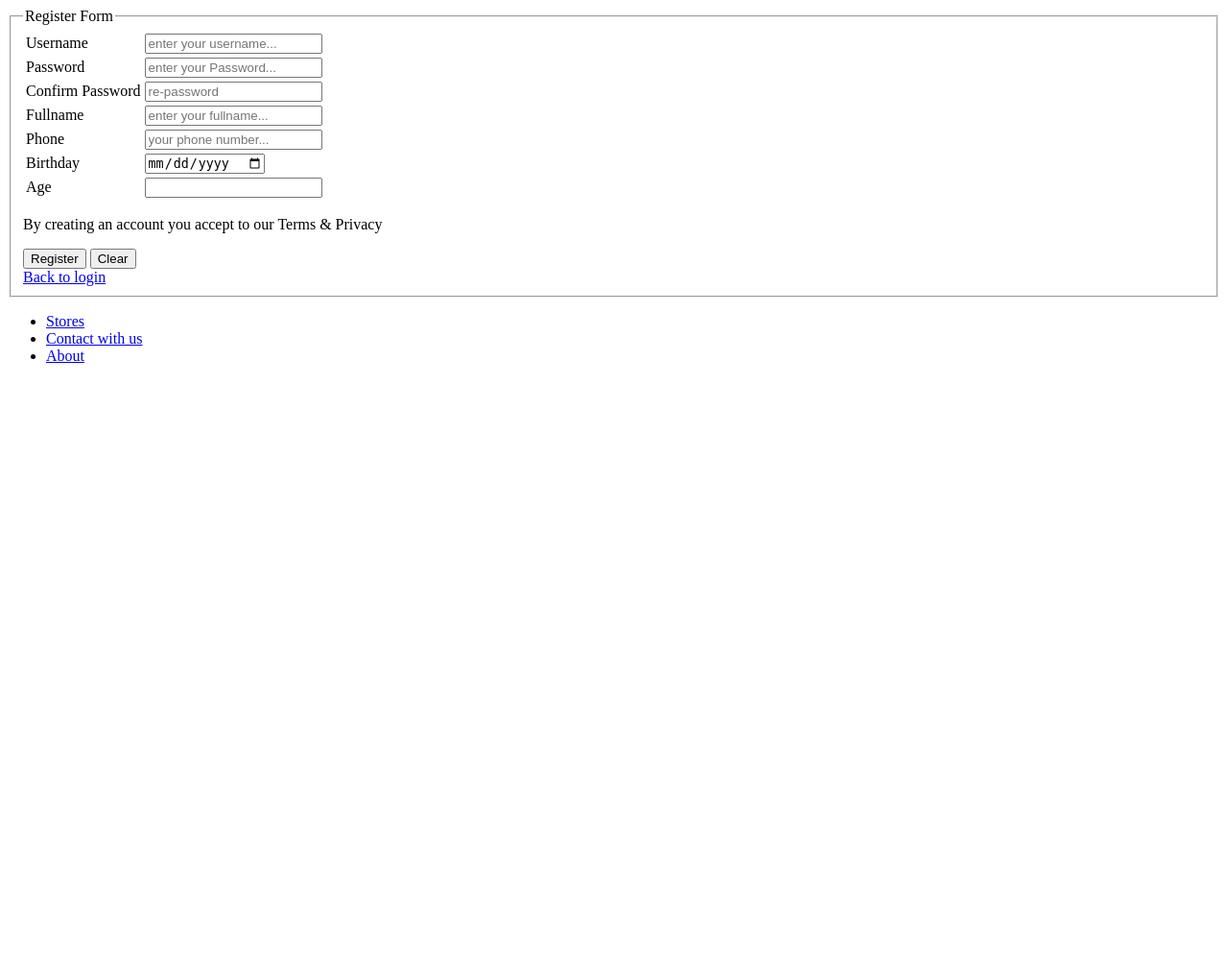
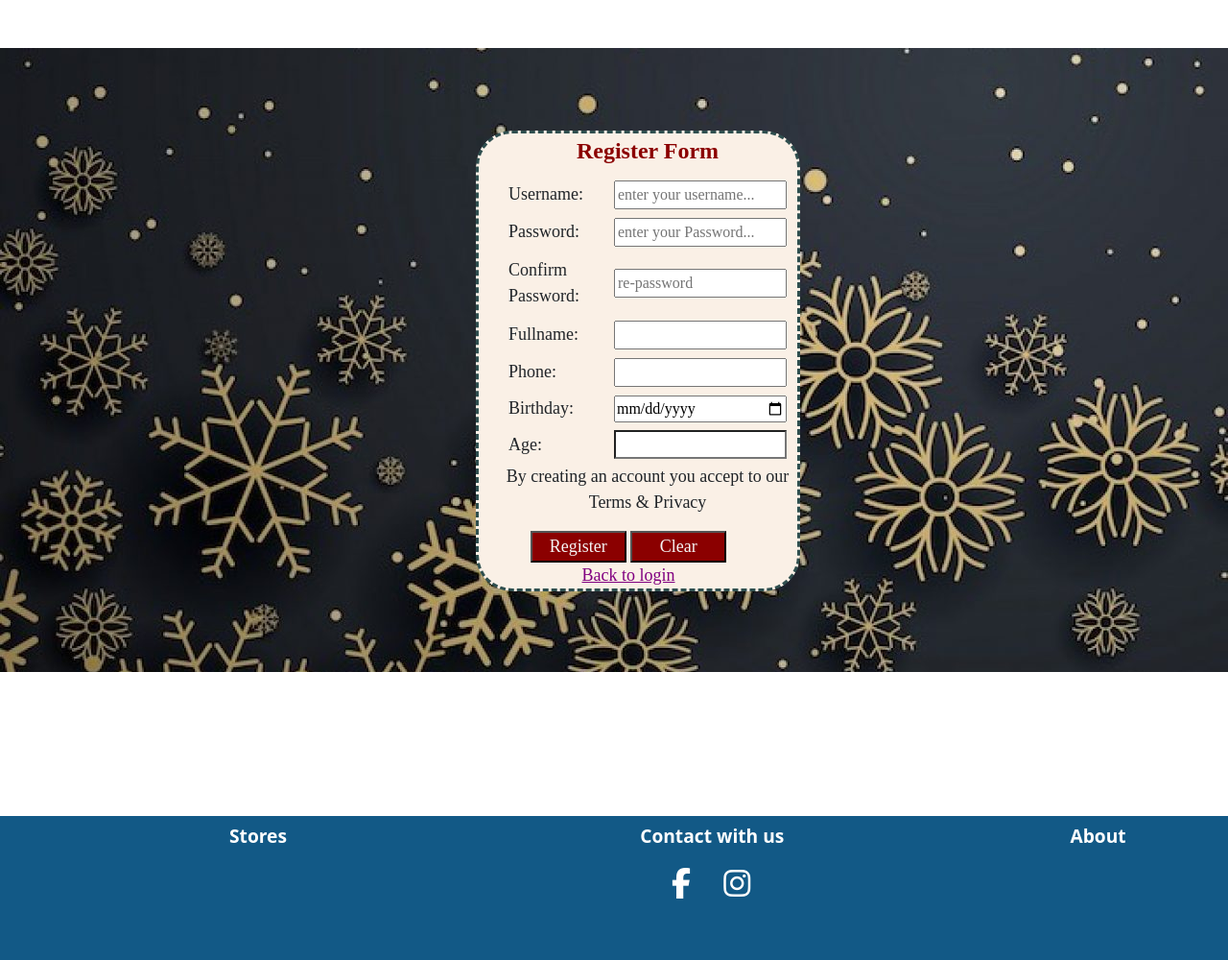
Before and after one commit to DDLine237/ChaoDDLine, a PHP site: page /html/register.html in a window 1280 px wide. Shown: the whole page at 96% size. Before the commit the page ends 378 px from the top, so only its background shows below. Run offline with PHP 8.4, Linux system fonts and the light colour scheme; some libraries are stand-ins or nearby versions.

Commit message:
change container to menu

```diff
--- a/css/style.css
+++ b/css/style.css
@@ -209,26 +209,24 @@ background-color: #125986;
     margin-top: 50px;
     padding: 16px;
     height: 500px;
+}
+.login_form legend{
+color: orange;
+font-size: xx-large;}
 
-}
 .login_table{
     margin-top: 20px;
     margin-left: 60px;
 }
 
-   legend {
-        color: darkorange;
-        font-size: xx-large;
-    }
 
-fieldset {
+.login_field {
     margin-top: 70px;
     padding: 10px;
     margin-left: 490px;
     margin-right: 470px;
     background-color: white;
 }
-
 
 
 .form_text {
@@ -246,11 +244,45 @@ fieldset {
 }
 
 /* Register form*/
+.text_block{
+    height: 650px;
+}
 .register_form{
-    border: solid orange;
-    text-align: center;
+    padding: 16px;
+    margin-top: 50px;
+    height: 650px;
 }
-.register_table{
-    border: solid pink;
-    margin-top: 20px;
+.register_field{
+    margin-top: 70px;
+    padding-left: 20px;
+    margin-left: 480px;
+    margin-right: 430px;
+    background-color: linen;
+    border-radius: 1cm;
+    border: dashed darkslategrey;
 }
+    .register_field legend,a,p{
+        text-align: center;
+    }
+    .fieldset_adjust{
+        text-align: center;
+        margin-left: -40px;
+    }
+
+.register_form table
+{
+    margin-left: 10px;
+    height: 300px;
+}
+.reform_text{
+    font-size: medium;
+    margin-left: 30px;
+    width: 180px;
+
+}
+.register_button{
+    background-color: darkred;
+    color: whitesmoke;
+    font-size: large;
+    width: 100px;
+}
--- a/html/login.html
+++ b/html/login.html
@@ -9,12 +9,11 @@
     </head>
 
     <body>
-
         <div id="navbar"></div>
         <div class="text_block"
         style="background-image:url('../Background/login_back.jpg')">
         <form id="frm-login" class="login_form"style="font-family:'Times New Roman', Times, serif; font-size: large;" >
-            <fieldset>
+            <fieldset class="login_field">
                 <legend>Login</legend>
             <div id="error"></div>
 
--- a/html/register.html
+++ b/html/register.html
@@ -2,58 +2,63 @@
 <html>
     <head>
         <title>Register Form</title>
+        <meta name="viewport" content="width=device-width, initial-scale=1.0">
+        <link href="https://cdn.jsdelivr.net/npm/bootstrap@5.0.0-beta1/dist/css/bootstrap.min.css" rel="stylesheet"
+            integrity="sha384-giJF6kkoqNQ00vy+HMDP7azOuL0xtbfIcaT9wjKHr8RbDVddVHyTfAAsrekwKmP1" crossorigin="anonymous">
+        <link href="../css/style.css" rel="stylesheet" type="text/css">
     </head>
 
     <body>
+        <div class="text_block" style="background-image:url('../Background/register_backgw.jpg')">
 
-        <form id="frm-register" class="register_form">
-            <fieldset>
-                <legend>Register Form</legend>
-            <div id="error"></div>
-
-            <table class="register_table">
+        <form id="frm-register" class="register_form" style="font-family:'Times New Roman', Times, serif; font-size: large;">
+           <fieldset class="register_field">
+               <legend style="color: darkred; font-size: x-large; font-weight: 600;">Register Form</legend>
+               <table>
                 <tr>
-                    <td>Username</td>
-                    <td><input  class="form_text"type="email" name="username" id="email" placeholder="enter your username..."required></td>
+                    <td class="re_form">Username: </td>
+                    <td><input  class="reform_text"type="email" name="username" id="email" placeholder="enter your username..."required></td>
                 </tr>
 
                 <tr>
-                    <td>Password</td>
-                    <td><input  class="form_text"type="password" name="password" id="password" minlength="6" maxlength="20" placeholder="enter your Password..."></td>
+                    <td class="re_form">Password: </td>
+                    <td><input  class="reform_text"type="password" name="password" id="password" minlength="6" maxlength="20" placeholder="enter your Password..."></td>
                 </tr>
 
                 <tr>
-                    <td>Confirm Password</td>
-                    <td><input type="password" name="password" id="confirm-password" minlength="6" maxlength="20" placeholder="re-password"></td>
+                    <td class="re_form">Confirm Password: </td>
+                    <td><input class="reform_text"type="password" name="password" id="confirm-password" minlength="6" maxlength="20" placeholder="re-password"></td>
                 </tr>
 
                 <tr>
-                    <td>Fullname</td>
-                    <td><input class="form_text" type="text" name="fullname" id="fullname" placeholder="enter your fullname..."></td>
+                    <td class="re_form">Fullname: </td>
+                    <td><input class="reform_text"type="text" name="fullname" id="fullname" ></td>
                 </tr>
 
                 <tr>
-                    <td>Phone</td>
-                    <td><input  class="form_text"type="tel" name="phone" id="phone" placeholder="your phone number..."></td>
+                    <td class="re_form">Phone: </td>
+                    <td><input  class="reform_text"type="tel" name="phone" id="phone"></td>
                 </tr>
 
                 <tr>
-                    <td>Birthday</td>
-                    <td><input  class="form_text"type="date" name="birthday" id="birthday"></td>
+                    <td class="re_form">Birthday: </td>
+                    <td><input  class="reform_text"type="date" name="birthday" id="birthday"></td>
                 </tr>
 
                 <tr>
-                    <td>Age</td>
-                    <td><input  class="form_text"type="number" name="age" id="age"></td>
+                    <td class="re_form">Age: </td>
+                    <td><input class="reform_text"type="number" name="age" id="age"></td>
                 </tr>
             </table>
             <div> <p> By creating an account you accept to our <a Terms & Privacy>Terms & Privacy</a></p></div>
-            <div>
-            <input type="submit" id="btn-register" value="Register">
-            <input type="reset" value="Clear">
+            <div class="fieldset_adjust">
+            <input class="register_button" type="submit" id="btn-register" value="Register">
+            <input class="register_button" type="reset" value="Clear">
+            <br><a href="login.html" rel="external" style=" color: purple">Back to login</a>
+
             </div>
-            <a href="login.html" rel="external">Back to login</a>
-            </fieldset>
+           </fieldset>
+            <div id="error"></div>
         </form>
     </div>
 
@@ -70,5 +75,11 @@
                 <i class="fab fa-instagram"></i>
             </div>
         </div>
+        <script src="https://kit.fontawesome.com/a076d05399.js"></script>
+    <script src="https://ajax.googleapis.com/ajax/libs/jquery/3.5.1/jquery.min.js"></script>
+    <script src="https://cdn.jsdelivr.net/npm/bootstrap@5.0.0-beta1/dist/js/bootstrap.bundle.min.js"
+        integrity="sha384-ygbV9kiqUc6oa4msXn9868pTtWMgiQaeYH7/t7LECLbyPA2x65Kgf80OJFdroafW"
+        crossorigin="anonymous"></script>
+    <script src="../js/index.js"></script>
     </body>
 </html>
```
Also changed, not shown: Background/decor.jpeg (added), Background/register_back.jpeg (added), Background/register_backgw.jpg (added).
